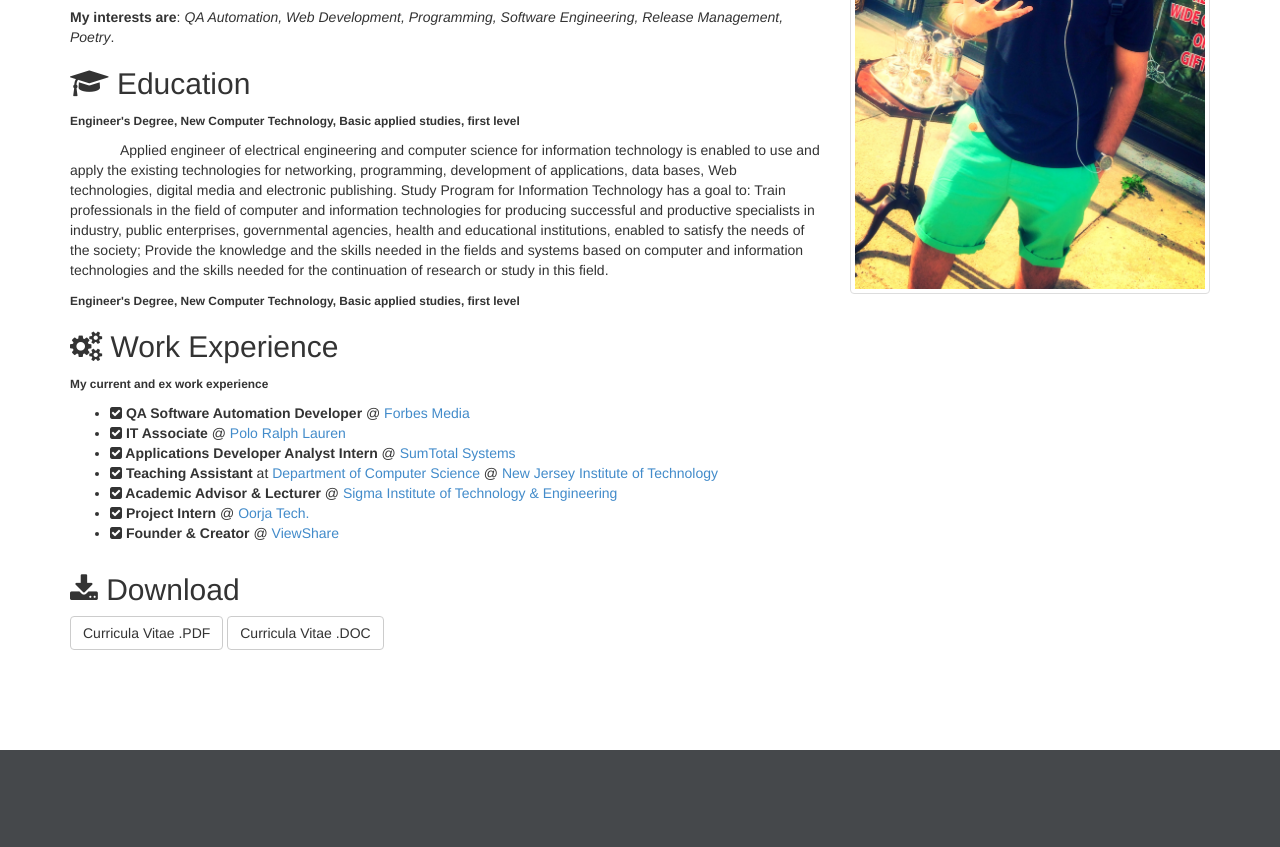
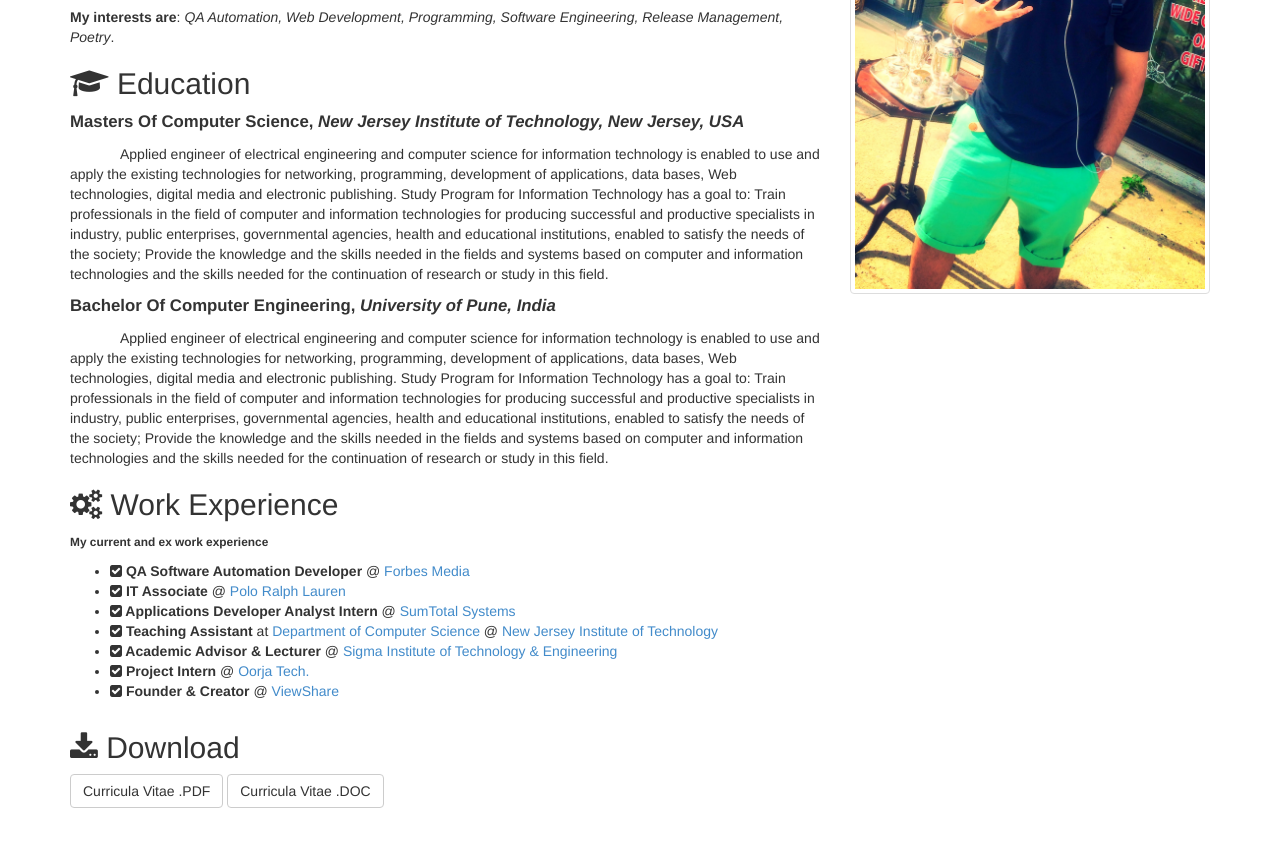
Before and after one commit to KaushalShah1307/My-Portfolio, a plain HTML site: page index.html in a window 1280 px wide. Shown: the part 1186-2033 px from the top of the page. Drawn offline with Linux system fonts and the light colour scheme.

Commit message:
Editing Education Section

```diff
--- a/index.html
+++ b/index.html
@@ -131,9 +131,10 @@
                     <p><strong>My interests are</strong>: <i>QA Automation, Web Development, Programming, Software Engineering, Release Management, Poetry</i>.</p>
 
                     <h2><i class="fa fa-graduation-cap"></i> Education</h2>
-                    <p><small><strong>Engineer's Degree, New Computer Technology, Basic applied studies, first level</strong></small></p>
+                    <p><strong><big>Masters Of Computer Science, <i>New Jersey Institute of Technology, New Jersey, USA</i></big></strong></p>
                     <p class="text-indent">Applied engineer of electrical engineering and computer science for information technology is enabled to use and apply the existing technologies for networking, programming, development of applications, data bases, Web technologies, digital media and electronic publishing. Study Program for Information Technology has a goal to: Train professionals in the field of computer and information technologies for producing successful and productive specialists in industry, public enterprises, governmental agencies, health and educational institutions, enabled to satisfy the needs of the society; Provide the knowledge and the skills needed in the fields and systems based on computer and information technologies and the skills needed for the continuation of research or study in this field.</p>
-                    <small><strong>Engineer's Degree, New Computer Technology, Basic applied studies, first level</strong></small>
+                    <p><strong><big>Bachelor Of Computer Engineering, <i>University of Pune, India</i></big></strong></p>
+                    <p class="text-indent">Applied engineer of electrical engineering and computer science for information technology is enabled to use and apply the existing technologies for networking, programming, development of applications, data bases, Web technologies, digital media and electronic publishing. Study Program for Information Technology has a goal to: Train professionals in the field of computer and information technologies for producing successful and productive specialists in industry, public enterprises, governmental agencies, health and educational institutions, enabled to satisfy the needs of the society; Provide the knowledge and the skills needed in the fields and systems based on computer and information technologies and the skills needed for the continuation of research or study in this field.</p>
                     <h2><i class="fa fa-cogs"></i> Work Experience</h2>
                     <p><small><strong>My current and ex work experience</strong></small></p>
                     <ul>
```
